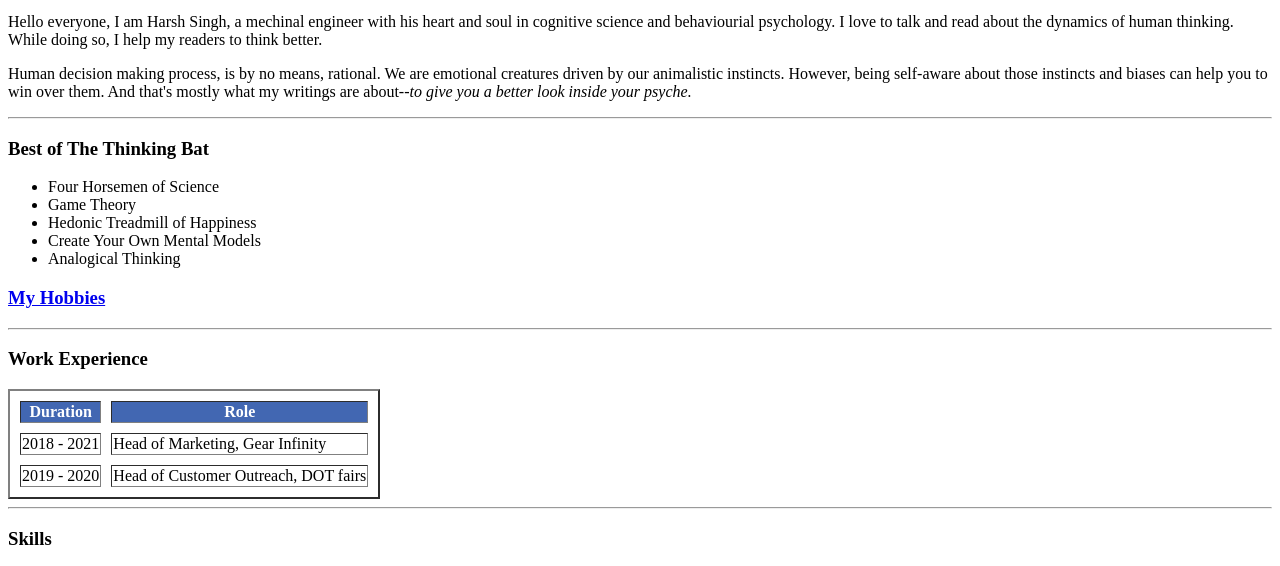
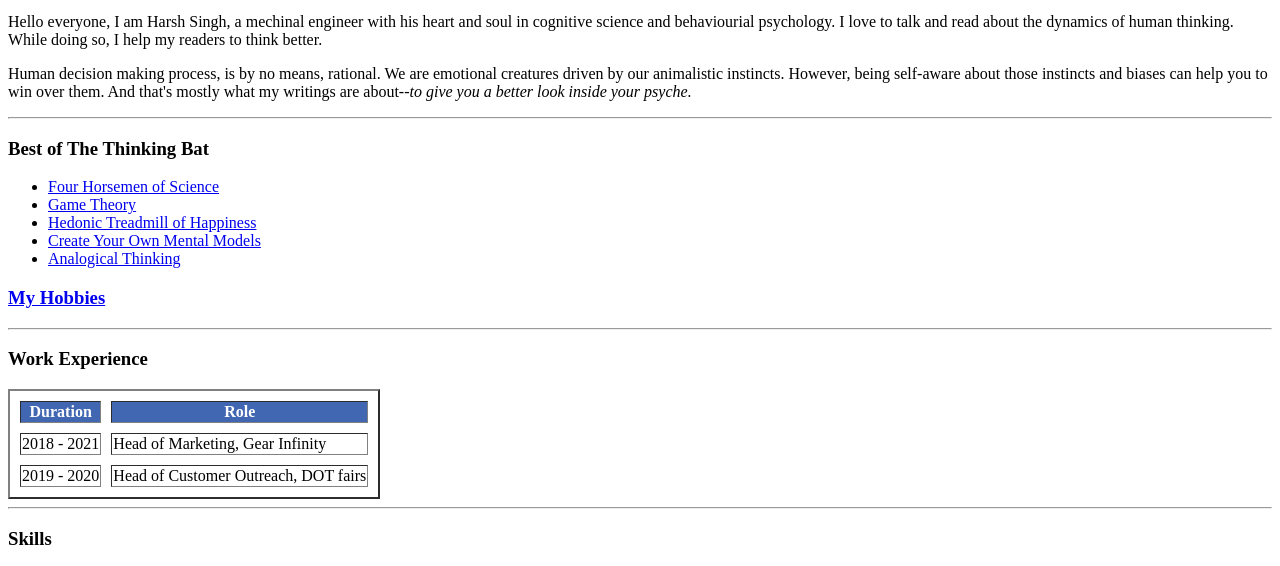
Before and after one commit to thinkingbat/CV, a plain HTML site: page index.html in a window 1280 px wide. Shown: the part 187-753 px from the top of the page. Drawn offline with Linux system fonts and the light colour scheme.

Commit message:
updated site

```diff
--- a/index.html
+++ b/index.html
@@ -24,11 +24,11 @@
 <h3>Best of The Thinking Bat</h3>
 <p>
 <ul>
-  <li>Four Horsemen of Science</li>
-  <li>Game Theory</li>
-  <li>Hedonic Treadmill of Happiness</li>
-  <li>Create Your Own Mental Models</li>
-  <li>Analogical Thinking</li>
+  <li><a href="https://thinkingbat.substack.com/p/four-horsemen-of-science">Four Horsemen of Science</a></li>
+  <li><a href="https://thinkingbat.substack.com/p/game-theory">Game Theory</a></li>
+  <li><a href="https://thinkingbat.substack.com/p/hedonic-treadmill-of-happiness">Hedonic Treadmill of Happiness</a></li>
+  <li><a href="https://thinkingbat.substack.com/p/create-your-own-mental-models">Create Your Own Mental Models</a></li>
+  <li><a href="https://thinkingbat.substack.com/p/analogical-thinking">Analogical Thinking</a></li>
 </ul>
 <h3><a href="hobbies.html">My Hobbies</a></h3>
 <hr>
```
